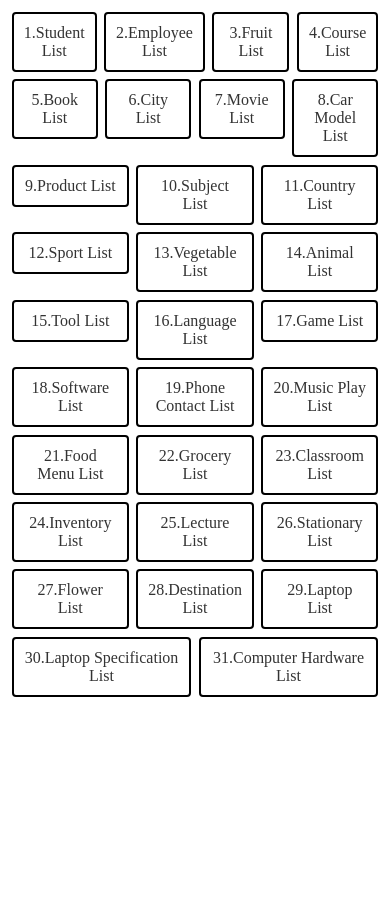
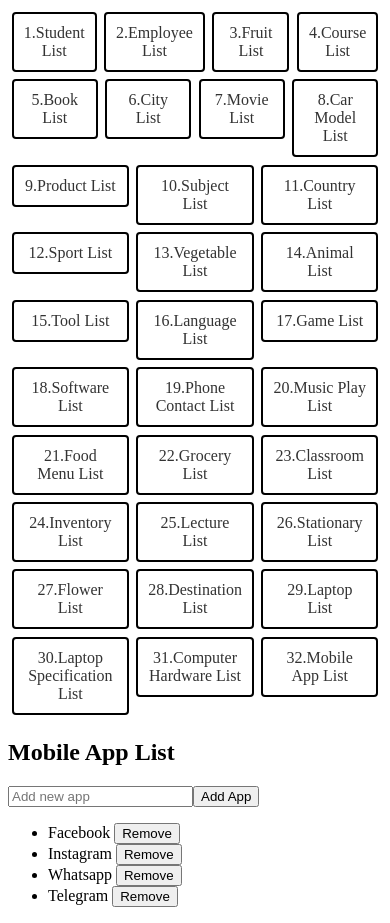
Before and after one commit to Xavierbaliw/Activity15-Angular-with-TypeScript-and-Data-Structures, an Angular app: page /mobileapplist in a window 390 px wide. Before the commit this address led to /. Before the commit the page ends 844 px from the top, so only its background shows below. Built offline with nearby package versions, Linux system fonts and the light colour scheme.

Commit message:
33TH COMMIT mobile app list

```diff
--- a/src/app/app.component.html
+++ b/src/app/app.component.html
@@ -31,6 +31,7 @@
     <li><a routerLink="laptoplist">29.Laptop List</a></li>
     <li><a routerLink="laptopspecificationlist">30.Laptop Specification List</a></li>
     <li><a routerLink="computerhardwarelist">31.Computer Hardware List</a></li>
+    <li><a routerLink="mobileapplist">32.Mobile App List</a></li>
   </ul>
 </nav>
 <router-outlet></router-outlet>
--- a/src/app/app.module.ts
+++ b/src/app/app.module.ts
@@ -38,6 +38,7 @@ import {
   LaptopspecificationListComponent
 } from "./component/laptopspecification-list/laptopspecification-list.component";
 import {ComputerhardwareListComponent} from "./component/computerhardware-list/computerhardware-list.component";
+import {MobileappListComponent} from "./component/mobileapp-list/mobileapp-list.component";
 
 
 const routes: Routes = [
@@ -72,6 +73,7 @@ const routes: Routes = [
   {path: 'laptoplist', component: LaptopListComponent},
   {path: 'laptopspecificationlist', component: LaptopspecificationListComponent},
   {path: 'computerhardwarelist', component: ComputerhardwareListComponent},
+  {path: 'mobileapplist', component: MobileappListComponent},
 
 
 
@@ -119,6 +121,7 @@ const routes: Routes = [
     LaptopListComponent,
     LaptopspecificationListComponent,
     ComputerhardwareListComponent,
+    MobileappListComponent,
     ],
   providers: [
 
--- /dev/null
+++ b/src/app/component/mobileapp-list/mobileapp-list.component.html
@@ -0,0 +1,14 @@
+
+<div>
+  <h2>Mobile App List</h2>
+
+  <input type="text" [(ngModel)]="newApp" placeholder="Add new app" />
+  <button (click)="addApp()">Add App</button>
+
+  <ul>
+    <li *ngFor="let app of apps; let i = index">
+      {{ app }}
+      <button (click)="removeApp(i)">Remove</button>
+    </li>
+  </ul>
+</div>
--- /dev/null
+++ b/src/app/component/mobileapp-list/mobileapp-list.component.ts
@@ -0,0 +1,24 @@
+import { Component } from '@angular/core';
+
+@Component({
+  selector: 'app-mobileapp-list',
+  templateUrl: './mobileapp-list.component.html',
+  styleUrl: './mobileapp-list.component.css'
+})
+export class MobileappListComponent {
+  apps: string[] = ['Facebook','Instagram','Whatsapp','Telegram'];
+  newApp: string = '';
+
+
+  addApp(): void {
+    if (this.newApp.trim() !== '') {
+      this.apps.push(this.newApp.trim());
+      this.newApp = '';
+    }
+  }
+
+
+  removeApp(index: number): void {
+    this.apps.splice(index, 1);
+  }
+}
```
Also changed, not shown: src/app/component/mobileapp-list/mobileapp-list.component.css (added), 1 other file (tests, documents, lock files or other folders).
